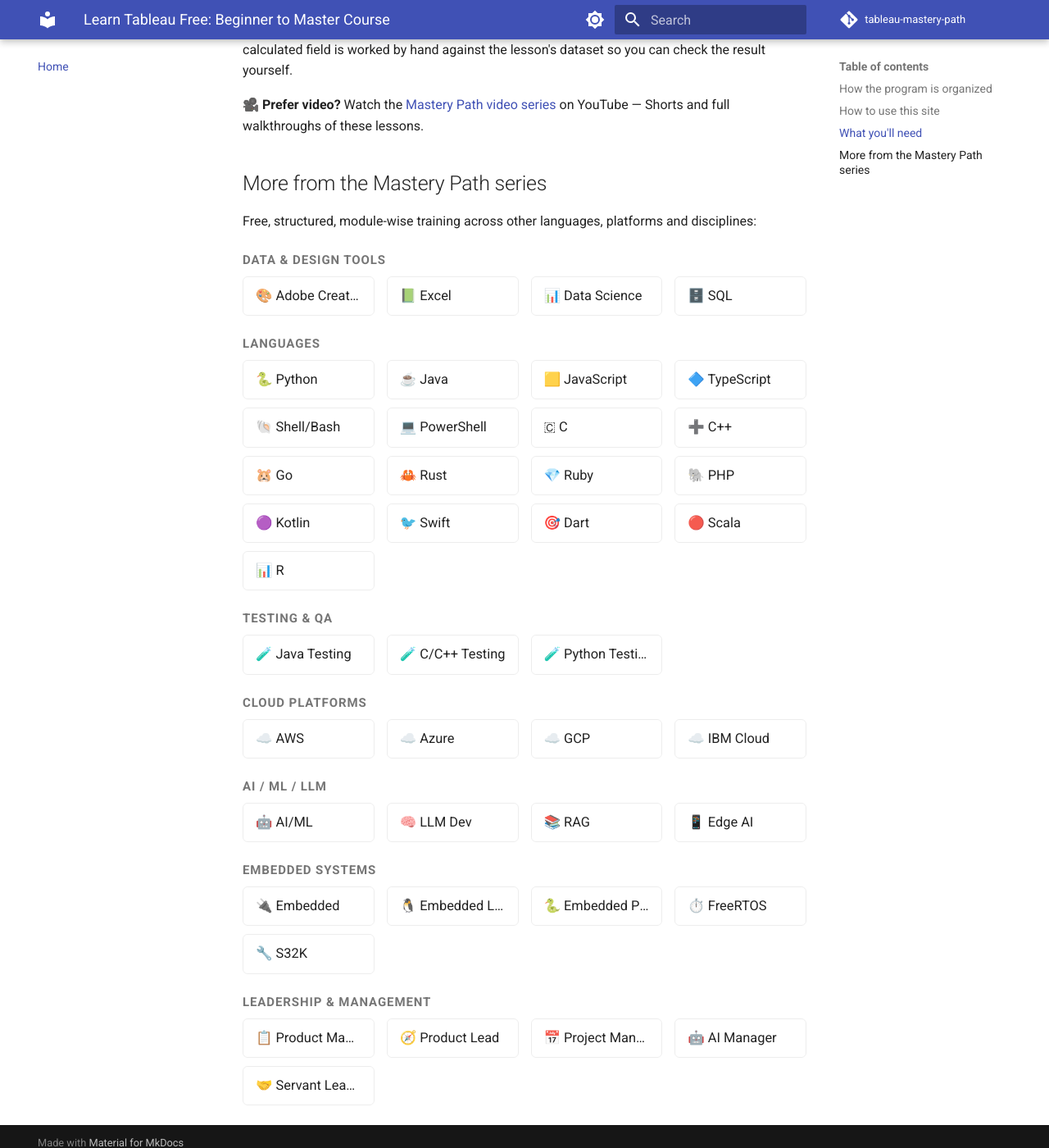
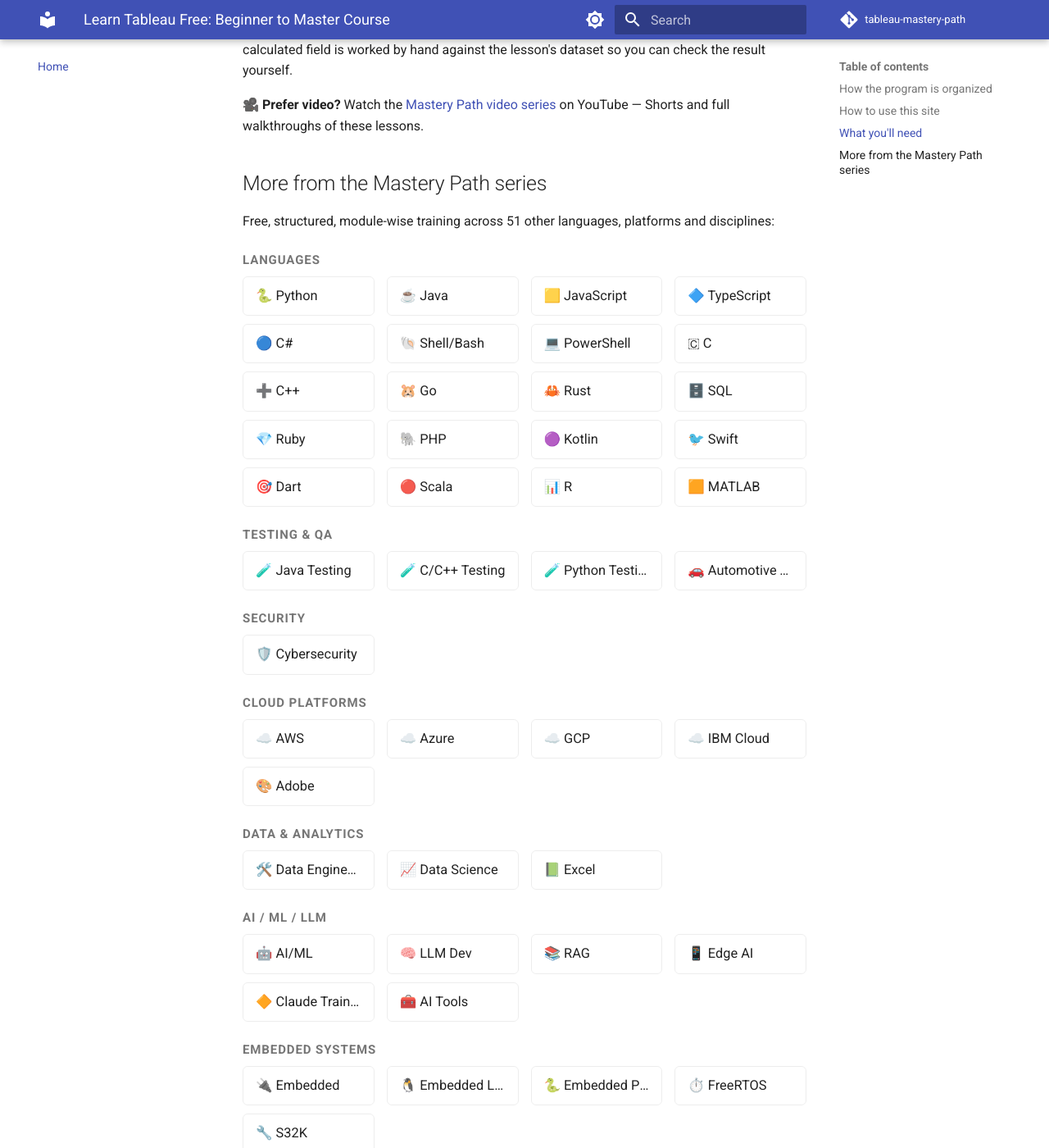
Before and after one commit to SIGILIPELLI/tableau-mastery-path, an MkDocs documentation site: the page built from docs/index.md, in a window 1280 px wide and 1400 px high, scrolled down 1388 px. Shown: the whole window at 82% size. Built offline with MkDocs 1.6.1 and Material for MkDocs 9.7.7, drawn with Linux system fonts in a browser that asks for light colours; comment, search, counter and statistics services are not loaded; some of the changed text lies outside the part shown.

Commit message:
Rebuild cross-link grid: add 10 new sites + Data & Analytics / Professional Skills categories
Co-Authored-By: Claude Opus 5 <noreply@anthropic.com>

```diff
--- a/docs/index.md
+++ b/docs/index.md
@@ -55,28 +55,23 @@ result yourself.
 
 ## More from the Mastery Path series
 
-Free, structured, module-wise training across other languages, platforms and disciplines:
+Free, structured, module-wise training across 51 other languages, platforms and disciplines:
 
 <div class="mastery-grid-wrap">
-<p class="mastery-grid-category">Data & Design Tools</p>
-<div class="mastery-grid">
-  <a href="https://sigilipelli.github.io/adobe-mastery-path/">🎨 Adobe Creative Cloud</a>
-  <a href="https://sigilipelli.github.io/excel-mastery-path/">📗 Excel</a>
-  <a href="https://sigilipelli.github.io/data-science-mastery-path/">📊 Data Science</a>
-  <a href="https://sigilipelli.github.io/sql-mastery-path/">🗄️ SQL</a>
-</div>
 <p class="mastery-grid-category">Languages</p>
 <div class="mastery-grid">
   <a href="https://sigilipelli.github.io/python-mastery-path/">🐍 Python</a>
   <a href="https://sigilipelli.github.io/java-mastery-path/">☕ Java</a>
   <a href="https://sigilipelli.github.io/javascript-mastery-path/">🟨 JavaScript</a>
   <a href="https://sigilipelli.github.io/typescript-mastery-path/">🔷 TypeScript</a>
+  <a href="https://sigilipelli.github.io/csharp-mastery-path/">🔵 C#</a>
   <a href="https://sigilipelli.github.io/shell-mastery-path/">🐚 Shell/Bash</a>
   <a href="https://sigilipelli.github.io/powershell-mastery-path/">💻 PowerShell</a>
   <a href="https://sigilipelli.github.io/c-mastery-path/">🇨 C</a>
   <a href="https://sigilipelli.github.io/cpp-mastery-path/">➕ C++</a>
   <a href="https://sigilipelli.github.io/go-mastery-path/">🐹 Go</a>
   <a href="https://sigilipelli.github.io/rust-mastery-path/">🦀 Rust</a>
+  <a href="https://sigilipelli.github.io/sql-mastery-path/">🗄️ SQL</a>
   <a href="https://sigilipelli.github.io/ruby-mastery-path/">💎 Ruby</a>
   <a href="https://sigilipelli.github.io/php-mastery-path/">🐘 PHP</a>
   <a href="https://sigilipelli.github.io/kotlin-mastery-path/">🟣 Kotlin</a>
@@ -84,12 +79,18 @@ Free, structured, module-wise training across other languages, platforms and dis
   <a href="https://sigilipelli.github.io/dart-mastery-path/">🎯 Dart</a>
   <a href="https://sigilipelli.github.io/scala-mastery-path/">🔴 Scala</a>
   <a href="https://sigilipelli.github.io/r-mastery-path/">📊 R</a>
+  <a href="https://sigilipelli.github.io/matlab-mastery-path/">🟧 MATLAB</a>
 </div>
 <p class="mastery-grid-category">Testing & QA</p>
 <div class="mastery-grid">
   <a href="https://sigilipelli.github.io/java-testing-mastery-path/">🧪 Java Testing</a>
   <a href="https://sigilipelli.github.io/cpp-testing-mastery-path/">🧪 C/C++ Testing</a>
   <a href="https://sigilipelli.github.io/python-testing-mastery-path/">🧪 Python Testing</a>
+  <a href="https://sigilipelli.github.io/automotive-testing-mastery-path/">🚗 Automotive Testing</a>
+</div>
+<p class="mastery-grid-category">Security</p>
+<div class="mastery-grid">
+  <a href="https://sigilipelli.github.io/cybersecurity-mastery-path/">🛡️ Cybersecurity</a>
 </div>
 <p class="mastery-grid-category">Cloud Platforms</p>
 <div class="mastery-grid">
@@ -97,6 +98,13 @@ Free, structured, module-wise training across other languages, platforms and dis
   <a href="https://sigilipelli.github.io/azure-mastery-path/">☁️ Azure</a>
   <a href="https://sigilipelli.github.io/gcp-mastery-path/">☁️ GCP</a>
   <a href="https://sigilipelli.github.io/ibm-cloud-mastery-path/">☁️ IBM Cloud</a>
+  <a href="https://sigilipelli.github.io/adobe-mastery-path/">🎨 Adobe</a>
+</div>
+<p class="mastery-grid-category">Data & Analytics</p>
+<div class="mastery-grid">
+  <a href="https://sigilipelli.github.io/data-engineering-mastery-path/">🛠️ Data Engineering</a>
+  <a href="https://sigilipelli.github.io/data-science-mastery-path/">📈 Data Science</a>
+  <a href="https://sigilipelli.github.io/excel-mastery-path/">📗 Excel</a>
 </div>
 <p class="mastery-grid-category">AI / ML / LLM</p>
 <div class="mastery-grid">
@@ -104,6 +112,8 @@ Free, structured, module-wise training across other languages, platforms and dis
   <a href="https://sigilipelli.github.io/llm-dev-mastery-path/">🧠 LLM Dev</a>
   <a href="https://sigilipelli.github.io/rag-mastery-path/">📚 RAG</a>
   <a href="https://sigilipelli.github.io/edge-ai-mastery-path/">📱 Edge AI</a>
+  <a href="https://sigilipelli.github.io/claude-training-mastery-path/">🔶 Claude Training</a>
+  <a href="https://sigilipelli.github.io/ai-tools-mastery-path/">🧰 AI Tools</a>
 </div>
 <p class="mastery-grid-category">Embedded Systems</p>
 <div class="mastery-grid">
@@ -121,4 +131,9 @@ Free, structured, module-wise training across other languages, platforms and dis
   <a href="https://sigilipelli.github.io/ai-manager-mastery-path/">🤖 AI Manager</a>
   <a href="https://sigilipelli.github.io/servant-leadership-mastery-path/">🤝 Servant Leadership</a>
 </div>
+<p class="mastery-grid-category">Professional Skills</p>
+<div class="mastery-grid">
+  <a href="https://sigilipelli.github.io/english-fluency-mastery-path/">🗣️ English Fluency & IELTS</a>
+  <a href="https://sigilipelli.github.io/workday-mastery-path/">🧑‍💼 Workday</a>
 </div>
+</div>
```
